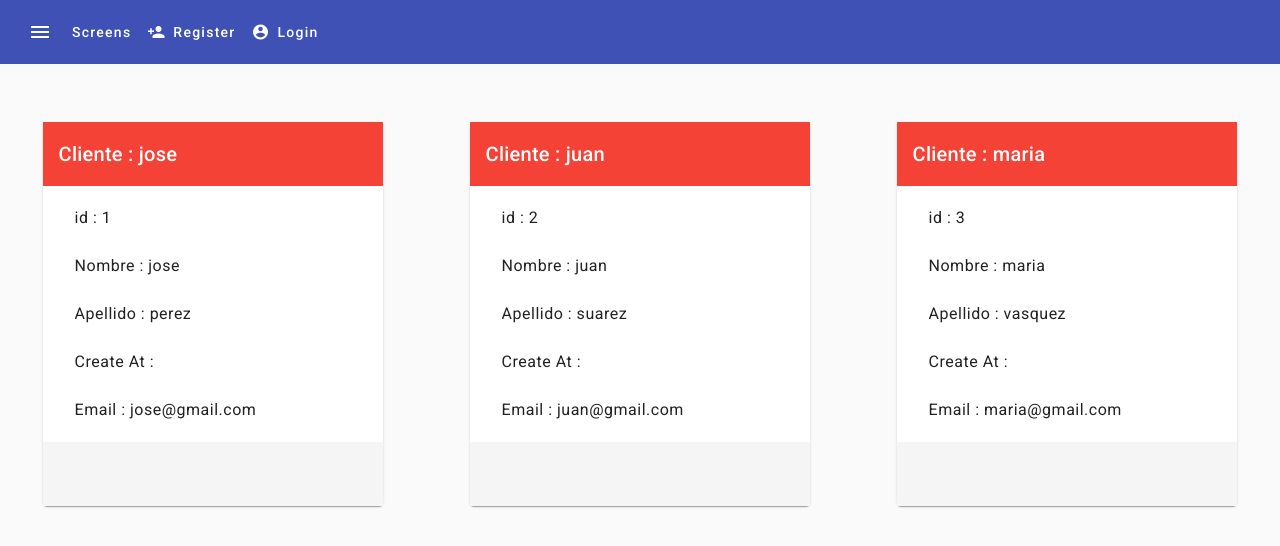
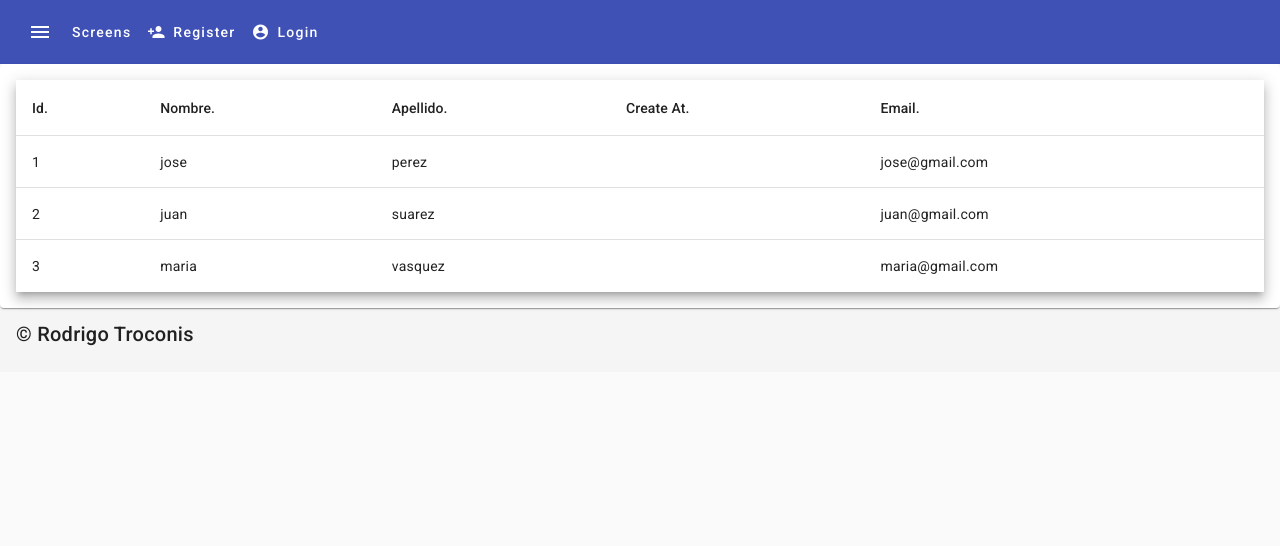
Before and after one commit to rod773/clientes-angular, an Angular app: page / in a window 1280 px wide. Shown: the top 546 px of the page. Built offline with nearby package versions, Linux system fonts and the light colour scheme.

Commit message:
tabla clientes

```diff
--- a/src/app/components/about/about.component.html
+++ b/src/app/components/about/about.component.html
@@ -1 +1 @@
-<p>about works!</p>
+<h1>About Page</h1>
--- a/src/app/components/about/about.component.ts
+++ b/src/app/components/about/about.component.ts
@@ -3,8 +3,6 @@
 @Component({
   selector: 'app-about',
   templateUrl: './about.component.html',
-  styleUrls: ['./about.component.scss']
+  styleUrls: ['./about.component.scss'],
 })
-export class AboutComponent {
-
-}
+export class AboutComponent {}
--- a/src/app/components/clientes/clientes.component.html
+++ b/src/app/components/clientes/clientes.component.html
@@ -1,28 +1,28 @@
-<mat-grid-list cols="3" rowHeight="500px">
-    <mat-grid-tile *ngFor="let cliente of clientes">
-        <mat-card class="cliente-card">
-
-            <mat-toolbar color="warn">
-                <mat-card-title>{{title}} : {{cliente.nombre}}</mat-card-title>
-            </mat-toolbar>
-
-            <mat-card-content>
-
-                <mat-list>
-                    <mat-list-item>id : {{cliente.id}}</mat-list-item>
-                    <mat-list-item>Nombre : {{cliente.nombre}}</mat-list-item>
-                    <mat-list-item>Apellido : {{cliente.apellido}}</mat-list-item>
-                    <mat-list-item>Create At : {{cliente.createAt}}</mat-list-item>
-                    <mat-list-item>Email : {{cliente.email}}</mat-list-item>
-
-                </mat-list>
-            </mat-card-content>
-
-            <mat-card-footer>
-                <mat-toolbar>
-
-                </mat-toolbar>
-            </mat-card-footer>
-        </mat-card>
-    </mat-grid-tile>
-</mat-grid-list>
+<mat-card>
+    <mat-card-content>
+        <table mat-table [dataSource]="clientes" class="mat-elevation-z8">
+            <ng-container matColumnDef="id">
+                <th mat-header-cell *matHeaderCellDef> Id. </th>
+                <td mat-cell *matCellDef="let element"> {{element.id}} </td>
+            </ng-container>
+            <ng-container matColumnDef="nombre">
+                <th mat-header-cell *matHeaderCellDef> Nombre. </th>
+                <td mat-cell *matCellDef="let element"> {{element.nombre}} </td>
+            </ng-container>
+            <ng-container matColumnDef="apellido">
+                <th mat-header-cell *matHeaderCellDef> Apellido. </th>
+                <td mat-cell *matCellDef="let element"> {{element.apellido}} </td>
+            </ng-container>
+            <ng-container matColumnDef="createAt">
+                <th mat-header-cell *matHeaderCellDef> Create At. </th>
+                <td mat-cell *matCellDef="let element"> {{element.createAt}} </td>
+            </ng-container>
+            <ng-container matColumnDef="email">
+                <th mat-header-cell *matHeaderCellDef> Email. </th>
+                <td mat-cell *matCellDef="let element"> {{element.email}} </td>
+            </ng-container>
+            <tr mat-header-row *matHeaderRowDef="displayedColumns"></tr>
+            <tr mat-row *matRowDef="let row; columns: displayedColumns;"></tr>
+        </table>
+    </mat-card-content>
+</mat-card>
--- a/src/app/components/clientes/clientes.component.scss
+++ b/src/app/components/clientes/clientes.component.scss
@@ -1,8 +1,3 @@
-.cliente-card {
-    width: 80%;
-    margin: 20px;
+.mat-card-content {
+    padding: 100px !important;
 }
-
-.mat-grid-list {
-    min-height: 100%;
-}
--- a/src/app/components/clientes/clientes.component.ts
+++ b/src/app/components/clientes/clientes.component.ts
@@ -1,5 +1,6 @@
 import { Component } from '@angular/core';
 import { Cliente } from './cliente';
+import { CLIENTES } from './clientes.json';
 
 @Component({
   selector: 'app-clientes',
@@ -9,27 +10,17 @@
 export class ClientesComponent {
   title = 'Cliente';
 
-  clientes: Cliente[] = [
-    {
-      id: 1,
-      nombre: 'jose',
-      apellido: 'perez',
-      createAt: '',
-      email: 'jose@gmail.com',
-    },
-    {
-      id: 2,
-      nombre: 'juan',
-      apellido: 'suarez',
-      createAt: '',
-      email: 'juan@gmail.com',
-    },
-    {
-      id: 3,
-      nombre: 'maria',
-      apellido: 'vasquez',
-      createAt: '',
-      email: 'maria@gmail.com',
-    },
+  clientes: Cliente[] = [];
+
+  displayedColumns: string[] = [
+    'id',
+    'nombre',
+    'apellido',
+    'createAt',
+    'email',
   ];
+
+  ngOnInit() {
+    this.clientes = CLIENTES;
+  }
 }
--- /dev/null
+++ b/src/app/components/clientes/clientes.json.ts
@@ -0,0 +1,25 @@
+import { Cliente } from './cliente';
+
+export const CLIENTES: Cliente[] = [
+  {
+    id: 1,
+    nombre: 'jose',
+    apellido: 'perez',
+    createAt: '',
+    email: 'jose@gmail.com',
+  },
+  {
+    id: 2,
+    nombre: 'juan',
+    apellido: 'suarez',
+    createAt: '',
+    email: 'juan@gmail.com',
+  },
+  {
+    id: 3,
+    nombre: 'maria',
+    apellido: 'vasquez',
+    createAt: '',
+    email: 'maria@gmail.com',
+  },
+];
--- a/src/app/components/header/header.component.html
+++ b/src/app/components/header/header.component.html
@@ -1,7 +1,7 @@
 <mat-sidenav #sidenav>
     <mat-nav-list (click)="sidenav.close()">
         <a mat-list-item routerLink="/">
-            <mat-icon>person_pin</mat-icon>
+            <mat-icon>account_circle</mat-icon>
             <span>Clientes</span>
         </a>
 
--- a/src/app/material/material.module.ts
+++ b/src/app/material/material.module.ts
@@ -13,6 +13,7 @@
 import { MatButtonModule } from '@angular/material/button';
 import { MatMenuModule } from '@angular/material/menu';
 import { MatGridListModule } from '@angular/material/grid-list';
+import { MatTableModule } from '@angular/material/table';
 
 const material = [
   MatSliderModule,
@@ -28,6 +29,7 @@
   MatButtonModule,
   MatMenuModule,
   MatGridListModule,
+  MatTableModule,
 ];
 
 @NgModule({
```
